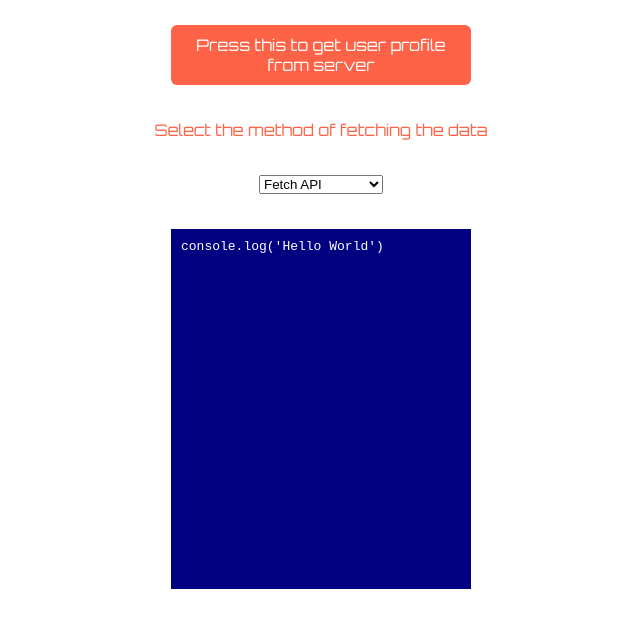
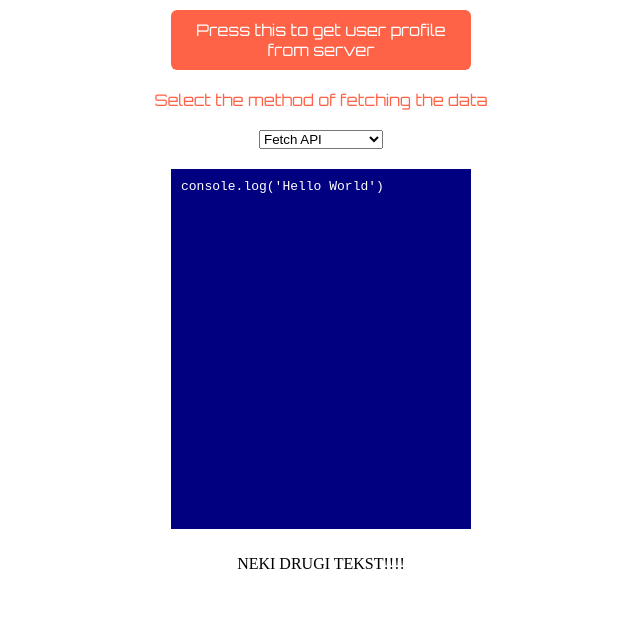
Before and after one commit to VladRDV/KOD-PREDAVANJE-GIT, a website: page frontend/index.html in a window 1280 px wide. Shown: the part 155-782 px from the top of the page, without its empty margins (327-967 px from the left). Drawn offline with nearby package versions, Linux system fonts and the light colour scheme.

Commit message:
some changes

```diff
--- a/frontend/index.html
+++ b/frontend/index.html
@@ -19,7 +19,7 @@
 			<option value="Axios">Axios</option>
 		</select>
 		<code id="json-display"> console.log('Hello World') </code>
-
+		<p>NEKI DRUGI TEKST!!!!</p>
 		<!-- import our JavaScript, it depends on DOM elements, that need to load first, so it is on the bottom of the body -->
 		<script src="./scripts/main.js"></script>
 	</body>
```
